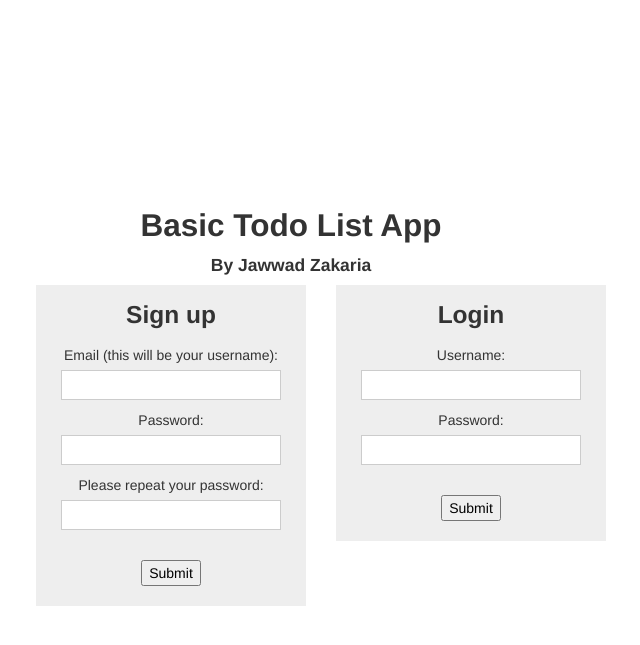
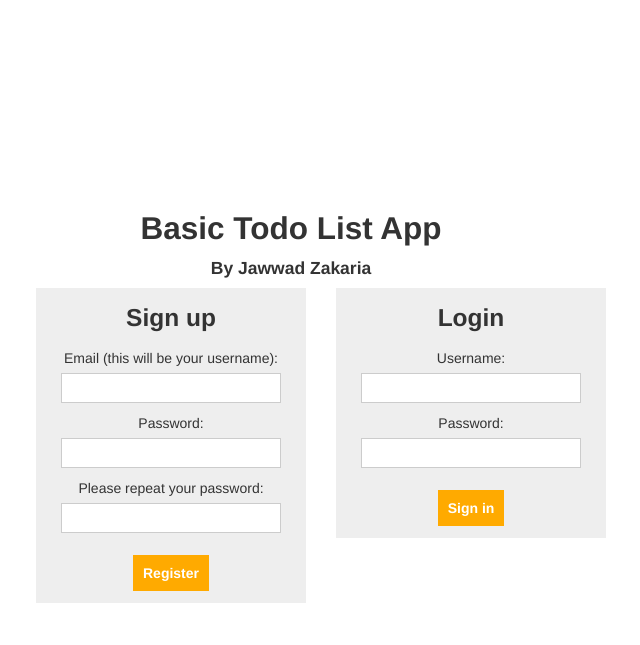
Before and after one commit to jzakaria/NextCapitalCodeChallenge, a Django app: page /users/ in a window 1280 px wide. Shown: the top 645 px of the page, without its empty margins (349-989 px from the left). Run offline with Django 3.2, Linux system fonts and the light colour scheme; some libraries are stand-ins or nearby versions.

Commit message:
fixed registration issues

```diff
--- a/next/templates/register.html
+++ b/next/templates/register.html
@@ -17,7 +17,7 @@
             <div class="span3 offset3 gray-box text-center">
         		<h3>Sign up</h3>
                 <span class="text-red">{{signup_errors}}</span>
-        		<form class="loginform" method="post" action=".">
+        		<form class="registerform" method="post" action=".">
                     {% csrf_token %}
                     {% for field in user_form %}
                         <div class="fieldWrapper">
@@ -26,7 +26,7 @@
                         </div>
                     {% endfor %}
                     <br/>
-                    <input type="submit" value="Submit"/>
+                    <a class="submit_btn" href="">Register</a>
         		</form>
             </div>
             <div class="span3 gray-box text-center">
@@ -41,7 +41,7 @@
                         </div>
                     {% endfor %}
                     <br/>
-                    <input type="submit" value="Submit"/>
+                    <a class="submit_btn" href="">Sign in</a>
                 </form>
             </div>
         </div>
@@ -52,5 +52,15 @@
     <script type="text/javascript" src="{% static 'js/handlebars.js' %}"></script>
     <script type="text/javascript" src="{% static 'js/base.js' %}"></script>
     <script src="//code.jquery.com/ui/1.11.1/jquery-ui.js"></script>
+    <script type="text/javascript">
+            $(".registerform .submit_btn").click( function(e){
+                e.preventDefault();
+                $(".registerform").submit();
+            });
+            $(".loginform .submit_btn").click( function(e){
+                e.preventDefault();
+                $(".loginform").submit();
+            });
+    </script>
 </body>
 </html>
--- a/next/todo/static/css/style.css
+++ b/next/todo/static/css/style.css
@@ -2,6 +2,9 @@
 p {
 	font-size: 23px;
 	line-height: 1.3;
+}
+ul {
+	margin-left: 0;
 }
 .navbar-inner {
 	background: #000;
@@ -105,3 +108,16 @@
 }
 
 .text-red {color:#f00;}
+
+.submit_btn {
+	padding:10px;
+	background: #fa0;
+	color:#fff;
+	font-weight: bold;
+}
+.submit_btn:hover,
+.submit_btn:focus {
+	color:#fff;
+	text-decoration: none;
+	background: #fc3;
+}
--- a/next/todo/static/js/base.js
+++ b/next/todo/static/js/base.js
@@ -25,7 +25,7 @@
 			           ? window.pageYOffset
 			           : document.documentElement.scrollTop;
 
-			if (offset > 50) $(".navbar-float").fadeIn(300);
+			if (offset > 40) $(".navbar-float").fadeIn(300);
 			else $(".navbar-float").fadeOut(300);
 		}
 	}
--- a/next/todo/views.py
+++ b/next/todo/views.py
@@ -9,28 +9,6 @@
 import time
 import collections
 import logging
-
-@login_required
-def index(request):
-	if request.method == "POST":
-		new_item = ItemForm(request.POST)
-		if new_item.is_valid():
-			data = new_item.cleaned_data
-			item = Item()
-			item.title = data['title']
-			item.date = data['date']
-			item.user_id = request.user.id
-			item.save();
-			return HttpResponseRedirect('/todo')
-		else:
-			return HttpResponseRedirect(new_item.errors)
-	else:
-		try:
-			item_list = sort_items_by_date(request.user.id)[0]
-		except Item.DoesNotExist:
-			raise Http404
-		return render(request, 'index.html', {'item_list':item_list, 'new_item_form':ItemForm()})
-
 
 @login_required
 def todos(request, user_id):
@@ -137,6 +115,11 @@
 			# Update our variable to tell the template registration was successful.
 			registered = True
 
+			user = authenticate(username=user_data['email'], password=user_data['password1'])
+			login(request, user)
+
+			return HttpResponseRedirect("/users/sign_in/")
+
         # Print problems to the terminal. They'll also be shown to the user.
         else:
             error = user_form.errors
@@ -186,11 +169,7 @@
             print "Invalid login details: {0}, {1}".format(email, password)
             error = "Invalid login details supplied."
 
-    # The request is not a HTTP POST, so display the login form.
-    # This scenario would most likely be a HTTP GET.
     else:
-        # No context variables to pass to the template system, hence the
-        # blank dictionary object...
         if request.user.is_authenticated():
 			url = "/users/%d/todos" % request.user.id
 			return HttpResponseRedirect(url)
```
Also changed, not shown: next/templates/archives.html (+2 -6 lines), next/templates/index.html (+7 -1 lines), next/db.sqlite3, 1 other file.
